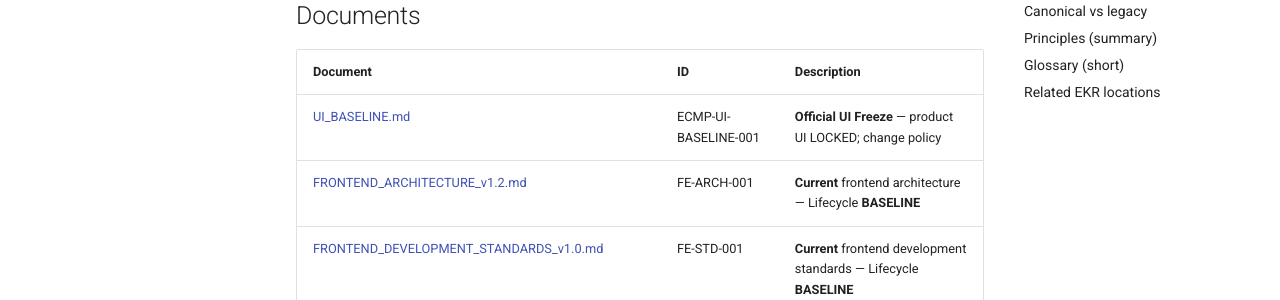
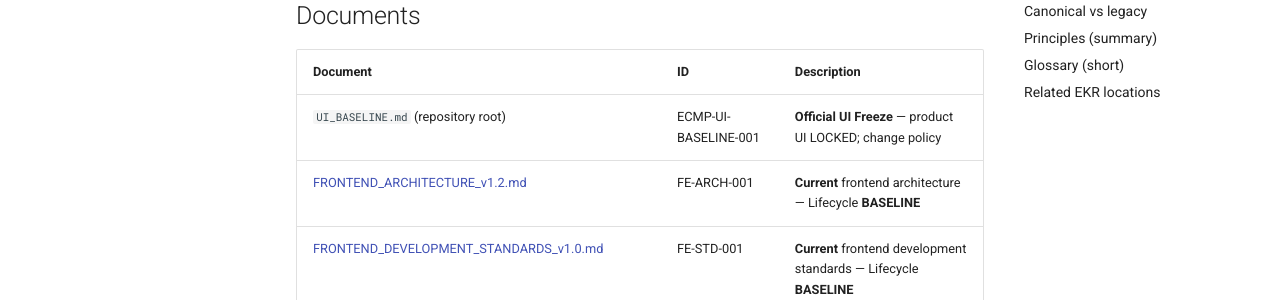
Before and after one commit to ribaxhut-sys/ECMP, an MkDocs documentation site: the page built from docs/frontend/README.md, in a window 1280 px wide and 900 px high, scrolled down 687 px. Shown: the part 151-451 px from the top of the window. Built offline with MkDocs 1.6.1 and Material for MkDocs 9.7.7, drawn with Linux system fonts in a browser that asks for light colours.

Commit message:
docs(frontend): resolve UI baseline link for MkDocs strict

```diff
--- a/docs/frontend/README.md
+++ b/docs/frontend/README.md
@@ -19,7 +19,7 @@ Hub for **frontend architecture and development standards** documentation. Appli
 
 | Document | ID | Description |
 |---|---|---|
-| [UI_BASELINE.md](../../UI_BASELINE.md) | ECMP-UI-BASELINE-001 | **Official UI Freeze** — product UI LOCKED; change policy |
+| `UI_BASELINE.md` (repository root) | ECMP-UI-BASELINE-001 | **Official UI Freeze** — product UI LOCKED; change policy |
 | [FRONTEND_ARCHITECTURE_v1.2.md](./FRONTEND_ARCHITECTURE_v1.2.md) | FE-ARCH-001 | **Current** frontend architecture — Lifecycle **BASELINE** |
 | [FRONTEND_DEVELOPMENT_STANDARDS_v1.0.md](./FRONTEND_DEVELOPMENT_STANDARDS_v1.0.md) | FE-STD-001 | **Current** frontend development standards — Lifecycle **BASELINE** |
 | [FRONTEND_ARCHITECTURE_v1.1.md](./FRONTEND_ARCHITECTURE_v1.1.md) | FE-ARCH-001 | ARCHIVED (prior PHASE-0A revision) |
```
